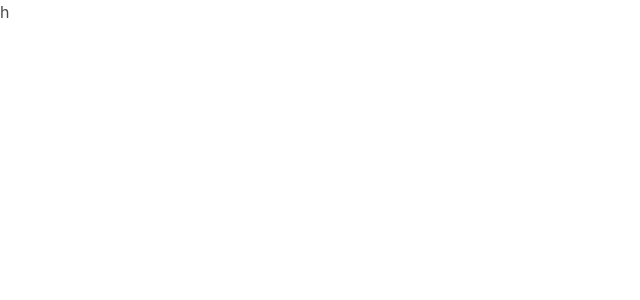
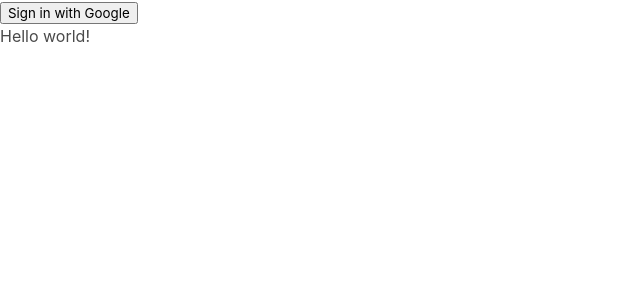
Before and after one commit to ooys/Beacon, a Next.js app: page / in a window 1280 px wide. Shown: the top 300 px of the page, without its empty margins (0-640 px from the left). Built offline with nearby package versions, Linux system fonts and the light colour scheme; no server answers.

Commit message:
Firebase Login Initial Commit

```diff
--- /dev/null
+++ b/next.config.js
@@ -0,0 +1,5 @@
+module.exports = {
+    future: {
+        webpack5: true,
+    },
+};
--- a/package.json
+++ b/package.json
@@ -27,9 +27,11 @@
         "bulma": "^0.9.2",
         "firebase": "^8.4.0",
         "firebase-admin": "^9.6.0",
+        "googleapis": "^71.0.0",
         "next": "10.1.3",
         "nprogress": "^0.2.0",
         "react": "17.0.2",
-        "react-dom": "17.0.2"
+        "react-dom": "17.0.2",
+        "react-firebase-hooks": "^3.0.3"
     }
 }
--- a/pages/index.js
+++ b/pages/index.js
@@ -1,9 +1,143 @@
 import styles from "../styles/Index.module.css";
+import firebase from "firebase/app";
+import "firebase/firestore";
+import "firebase/auth";
+import Router from "next/router";
+import React, { useState } from "react";
+import initFirebase from "../services/firebase.js";
+import { useAuthState } from "react-firebase-hooks/auth";
+import { useCollectionData } from "react-firebase-hooks/firestore";
+//import { gapi } from "googleapis";
+
+initFirebase();
+const auth = firebase.auth();
+const db = firebase.firestore();
+
+// function startReq(key) {
+//     console.log("loading");
+//     gapi.client
+//         .init({
+//             apiKey: key,
+//             // Your API key will be automatically added to the Discovery Document URLs.
+//             discoveryDocs: [
+//                 "https://people.googleapis.com/$discovery/rest?version=v1",
+//             ],
+//             // clientId and scope are optional if auth is not required.
+//         })
+//         .then(function () {
+//             // 3. Initialize and make the API request.
+//             return gapi.client.people.people.get({
+//                 resourceName: "people/me",
+//                 "requestMask.includeField": "person.names",
+//             });
+//         })
+//         .then(
+//             function (response) {
+//                 console.log(response.result);
+//             },
+//             function (reason) {
+//                 console.log("Error: " + reason.result.error.message);
+//             }
+//         );
+// }
+
+// function authAPI(key) {
+//     console.log(key);
+//     const script = document.createElement("script");
+//     script.src = "https://apis.google.com/js/client.js";
+//     script.onload = () => {
+//         console.log("load1");
+//         gapi.load("client", startReq(key));
+//         console.log("load2");
+//     };
+
+// var xhttp = new XMLHttpRequest();
+// axios
+//     .post("https://oauth2.googleapis.com/tokeninfo?id_token=" + key)
+//     .then((res) => {
+//         console.log(`statusCode: ${res.statusCode}`);
+//         console.log(res);
+//     })
+//     .catch((error) => {
+//         console.error(error);
+//     });
+// xhttp.open(
+//     "GET",
+//     "https://oauth2.googleapis.com/tokeninfo?access_token=" + key,
+//     true
+// );
+// xhttp.send();
+// }
+
+function SignIn() {
+    const signInWithGoogle = () => {
+        const provider = new firebase.auth.GoogleAuthProvider();
+        // provider.addScope(
+        //     "https://www.googleapis.com/auth/user.organization.read"
+        // );
+        auth.signInWithPopup(provider).then((results) => {
+            console.log(results);
+            // const API_KEY = results.credential.accessToken;
+            // console.log(API_KEY);
+            // authAPI(API_KEY);
+            var profile = results.additionalUserInfo.profile;
+            var credential = results.credential;
+            updateProfile(profile, credential);
+        });
+    };
+
+    async function updateProfile(profile, credential) {
+        const userRef = db
+            .collection("users")
+            .doc(firebase.auth().currentUser.uid);
+        console.log(userRef);
+
+        await userRef.set({
+            first: String(profile.given_name),
+            last: String(profile.family_name),
+            email: String(profile.email),
+            organization: String(profile.hd),
+        });
+    }
+
+    return (
+        <>
+            <button className="sign-in" onClick={signInWithGoogle}>
+                Sign in with Google
+            </button>
+            <p>Hello world!</p>
+        </>
+    );
+}
+
+function SignOut() {
+    return (
+        auth.currentUser && (
+            <button className="sign-out" onClick={() => auth.signOut()}>
+                Sign Out
+            </button>
+        )
+    );
+}
+
+function Profile(user) {
+    return <></>;
+}
 
 function Index() {
+    const [user] = useAuthState(auth);
+    //console.log(user);
+
     return (
         <div>
-            <title>Beacon - Home</title>h
+            {user ? (
+                <>
+                    <Profile />
+                    <SignOut />
+                </>
+            ) : (
+                <SignIn />
+            )}
         </div>
     );
 }
```
Also changed, not shown: 1 other file (tests, documents, lock files or other folders).
